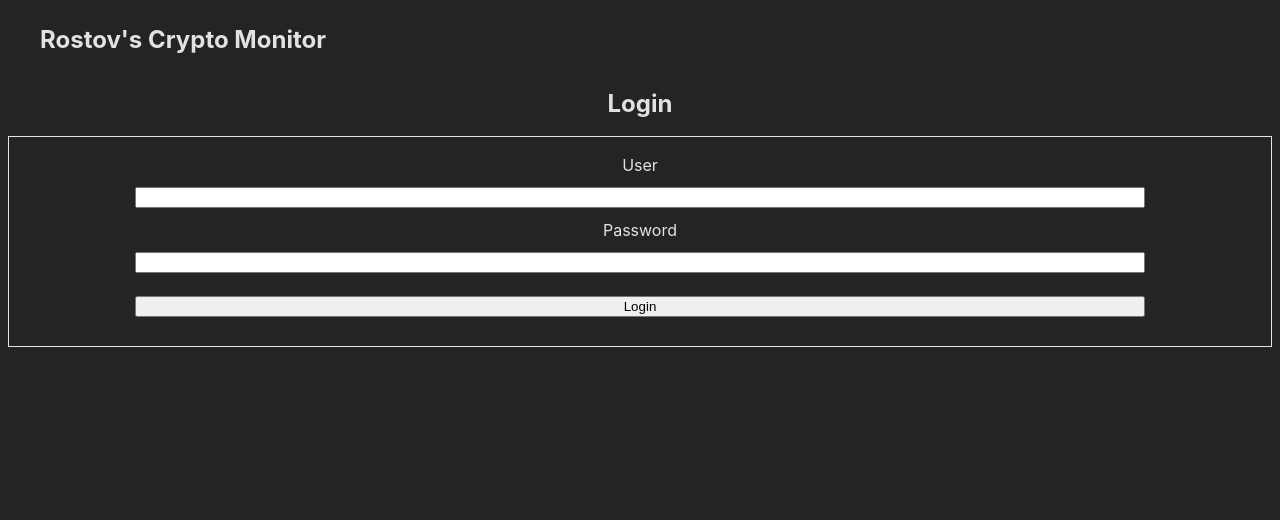
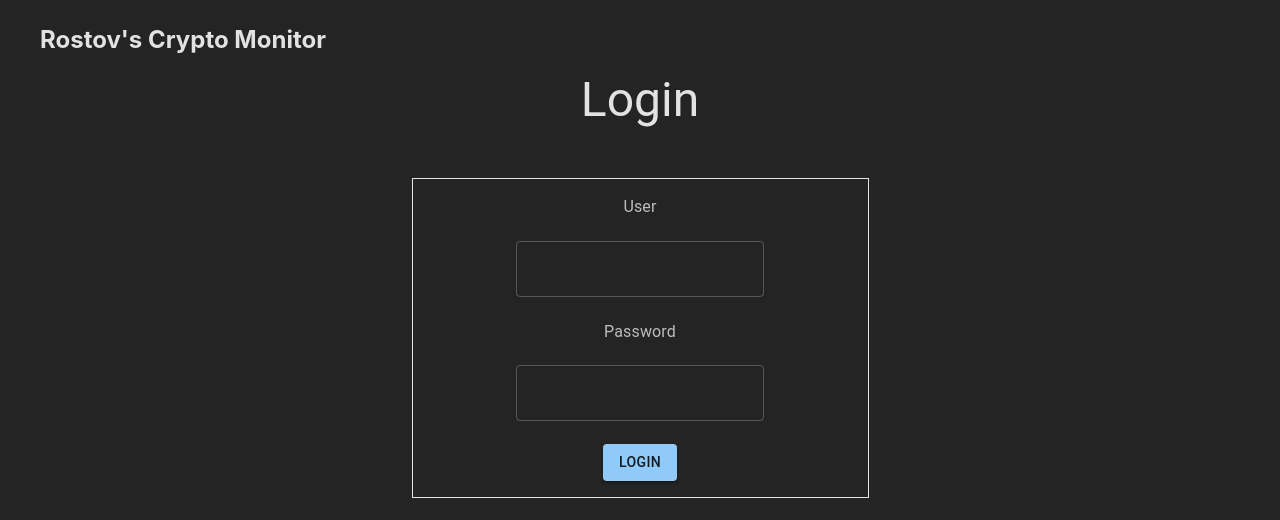
Before and after one commit to FacuMastri/tdd-cryptomonitor, a React (Vite) app in the folder client/: page / in a window 1280 px wide. Shown: the top 520 px of the page. Built offline with nearby package versions, Linux system fonts and the light colour scheme.

Commit message:
Improve login page with MUI

```diff
--- a/client/src/screens/login.tsx
+++ b/client/src/screens/login.tsx
@@ -1,10 +1,14 @@
-import { useState } from "react";
+import { useState, useEffect } from "react";
 import { loginAPI, checkOk, intoText } from "../util/requests";
 import { toast } from "react-toastify";
+import { Button, TextField, Typography, InputLabel } from "@mui/material";
+import "../styles/login.css";
 
 type Props = {
   setJwt: (jwt: string) => void;
 };
+
+const validateJwt = (jwt: string) => {};
 
 const Login = ({ setJwt }: Props) => {
   const [processing, setProcessing] = useState(false);
@@ -41,24 +45,24 @@ const Login = ({ setJwt }: Props) => {
 
   return (
     <section>
-      <h1>Login</h1>
+      <Typography variant="h3">Login</Typography>
 
-      <div>
+      <div className="loginContainer">
         <form onSubmit={onSubmit}>
-          <label htmlFor="user">User</label>
-          <input name="user" id="user" disabled={processing} />
+          <InputLabel htmlFor="user">User</InputLabel>
+          <TextField name="user" id="user" disabled={processing} />
 
-          <label htmlFor="password">Password</label>
-          <input
+          <InputLabel htmlFor="password">Password</InputLabel>
+          <TextField
             type="password"
             name="password"
             id="password"
             disabled={processing}
           />
 
-          <button type="submit" disabled={processing}>
+          <Button type="submit" disabled={processing} variant="contained">
             Login
-          </button>
+          </Button>
         </form>
       </div>
     </section>
--- /dev/null
+++ b/client/src/styles/login.css
@@ -0,0 +1,19 @@
+.loginContainer {
+    margin-inline: auto;
+    margin-top: 50px;
+    width: 30%;
+    height: 40vh;
+    display: flex;
+    flex-direction: column;
+    justify-content: center;
+    align-items: center;
+}
+
+form {
+    display: flex;
+    flex-direction: column;
+    justify-content: space-between;
+    height: 100%;
+    width: 100%;
+    align-items: center;
+}
```
